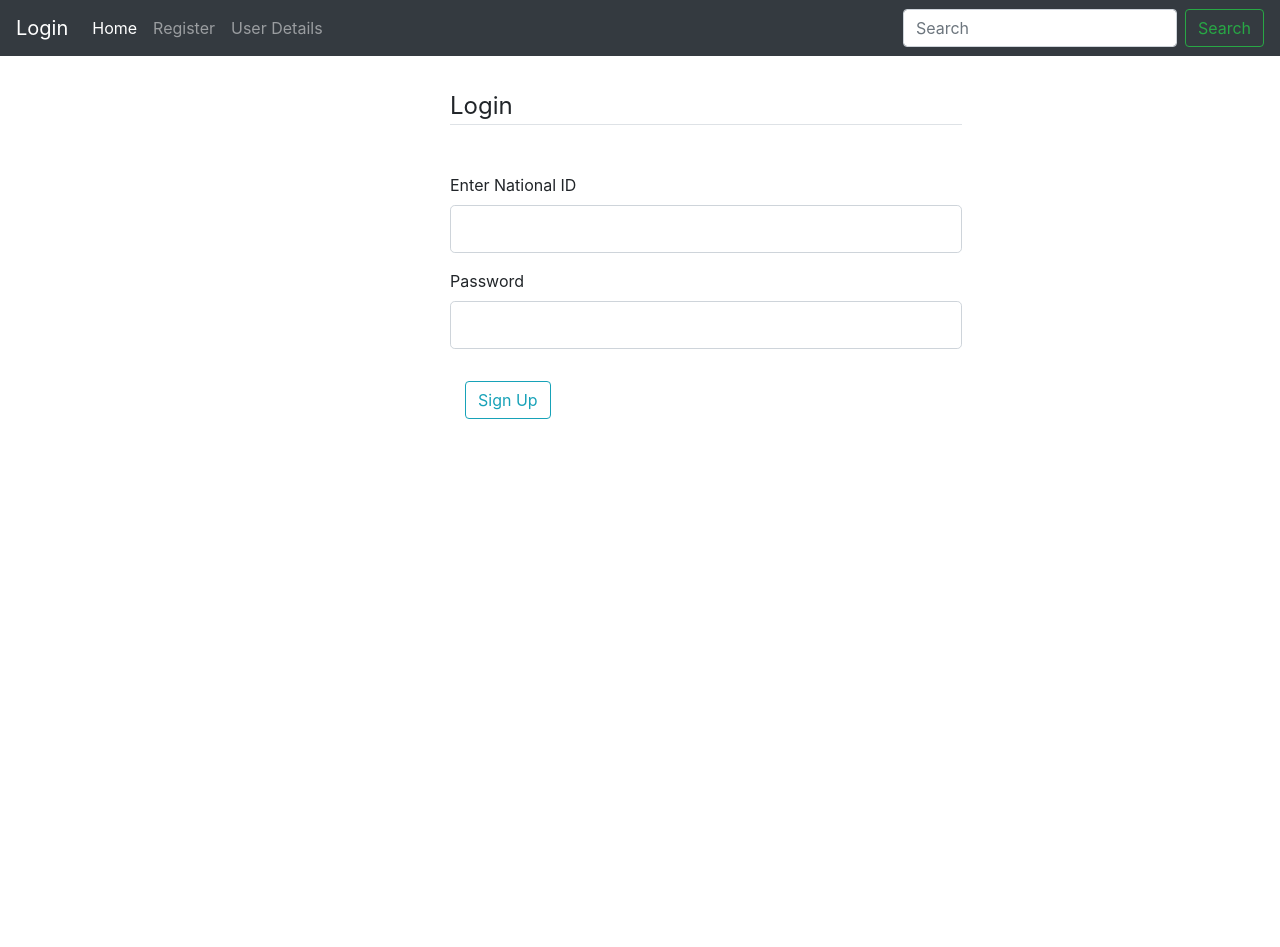
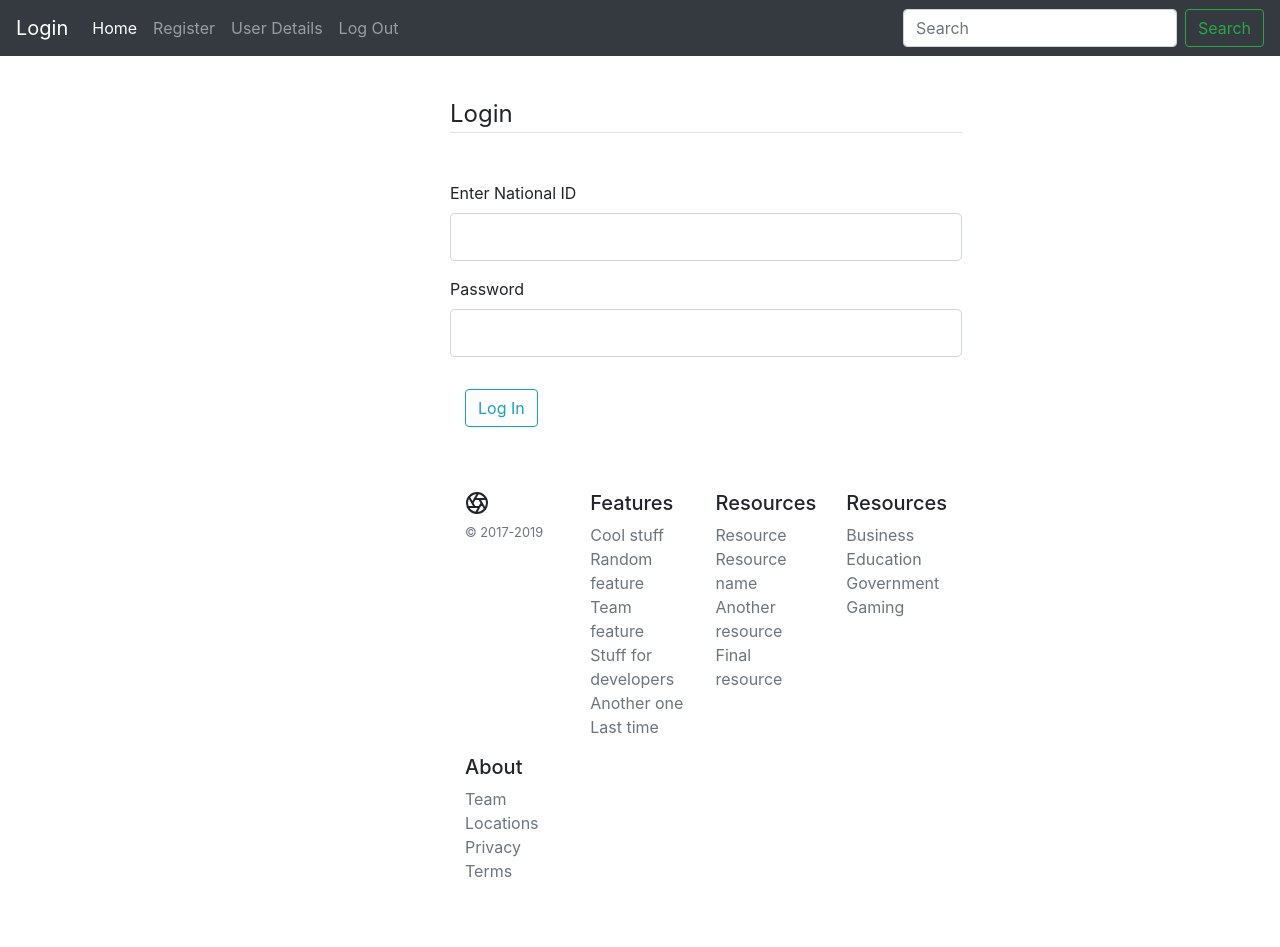
Before and after one commit to cs-nerds/Nawiri-sacco, a Flask app: page /login in a window 1280 px wide. Before the commit the page ends 419 px from the top, so only its background shows below. Run offline with Flask 2, Linux system fonts and the light colour scheme; parts of the project's set-up code (start-up, migrations or seed data) failed here and were passed over; some libraries are stand-ins or nearby versions.

Commit message:
Completed Primary authentication,worked on registration,login and logout routes, included sessions

```diff
--- a/app/__init__.py
+++ b/app/__init__.py
@@ -1,8 +1,7 @@
 from flask import Flask
-from flask_bcrypt import Bcrypt
 from config import Config
+
 
 app=Flask(__name__)
 app.config.from_object(Config)
-bcrypt=Bcrypt(app)
 from app import routes
--- a/app/forms.py
+++ b/app/forms.py
@@ -1,3 +1,4 @@
+
 from  flask_wtf import FlaskForm
 from wtforms import StringField,PasswordField,BooleanField,SubmitField,IntegerField
 from wtforms.validators import DataRequired,Length,Email,EqualTo
@@ -17,4 +18,4 @@ class RegistrationForm(FlaskForm):
 class LoginForm(FlaskForm):
     user_Id=StringField('Enter National ID',validators=[DataRequired(),Length(min=8,max=8)])
     password = PasswordField('Password', validators=[DataRequired()])
-    submit=SubmitField('Sign Up')
+    submit=SubmitField('Log In')
--- a/app/routes.py
+++ b/app/routes.py
@@ -1,51 +1,95 @@
 
+from app import app
+from flask_mysqldb import MySQL,MySQLdb
 
-from app import app,bcrypt
-from flask_mysqldb import MySQL
+from flask import render_template, redirect, url_for, flash, request, config,session,g,Markup
+from app.forms import RegistrationForm,LoginForm
 
-from flask import render_template, redirect, url_for, flash, request, config
-from app.forms import RegistrationForm,LoginForm
 
 app.config['MYSQL_HOST']='localhost'
 app.config['MYSQL_USER']='root'
-app.config['MYSQL_PASSWORD']=''
+app.config['MYSQL_PASSWORD']='Hereniyah1999'
 app.config['MYSQL_DB']='test'
+app.config['MYSQL_CURSORCLASS']='DictCursor'
 
 mysql=MySQL(app)
 @app.route('/')
 @app.route('/home')
 def home():
-    return render_template('base.html')
+    if 'loggedin' in session:
+        return render_template('home.html', username=session['username'])
+
+
+    else:
+        return redirect(url_for('login'))
 @app.route('/register',methods=['GET','POST'])
 def register():
     form = RegistrationForm()
+    return render_template('register.html', title='Sign In',form=form)
+
+@app.route('/userDetails')
+def userDetails():
+
+          cur=mysql.connection.cursor()
+          results=cur.execute("SELECT * FROM memberdetails")
+          if results > 0:
+             userinfo=cur.fetchall()
+             return render_template('userDetails.html',title='User Details',userinfo=userinfo)
+
+@app.route('/login', methods=['GET','POST'])
+def login():
+    form=LoginForm()
+    return render_template('login.html',title='Login',form=form)
+@app.route('/checkUser', methods=['POST'])
+def checkUser():
+    form=LoginForm()
+    if form.validate_on_submit():
+        id=form.user_Id.data
+        password=form.password.data
+        cur=mysql.connection.cursor()
+        cur.execute("SELECT * FROM memberdetails WHERE NationalID ='"+id+"' and Password ='"+password+"'")
+        user=cur.fetchone()
+
+        if user is None:
+             return "Username or password is wrong"
+        else:
+            session['loggedin']= True
+            session['id']= user['NationalID']
+            session['username']= user['LastName']
+
+            return redirect(url_for('home'))
+
+    else:
+        return render_template('login.html',title='Login',form=form)
+
+
+@app.route('/logout')
+def logout():
+    session.pop('loggedin',None)
+    session.pop('id',None)
+    session.pop('username',None)
+    return redirect(url_for('login'))
+@app.route('/RegCheck', methods=['POST'])
+def RegCheck():
+    form = RegistrationForm()
     cur=mysql.connection.cursor()
 
-
     if form.validate_on_submit():
-        hashed_pword=bcrypt.generate_password_hash(form.password.data).decode('utf-8')
+        password=form.password.data
         id=form.user_Id.data
         fname=form.firstName.data
         lname=form.lastName.data
         email=form.email.data
         number=form.phone_no.data
-        pword=hashed_pword
-        cur.execute("INSERT INTO  memberdetails(NationalID,FirstName,LastName,Email,PhoneNumber,Password)VALUES (%s,%s,%s,%s,%s,%s)",(id,fname,lname,email,number,pword))
-        mysql.connection.commit()
-        cur.close
-        flash(f'Your account has been created {form.firstName.data}!!.You are now able to login')
-        return redirect(url_for('login'))
+        cur.execute('SELECT * FROM memberdetails WHERE NationalID = %s', (id,))
+        account=cur.fetchone()
+        if account:
+            flash(Markup(f'USER {form.firstName.data} EXISTS ALREADY!!.PROCEED to LOGIN.If you are not {form.firstName.data} ,Register an account <a href="/register" class="alert-link"> here</a>'))
+            return redirect(url_for('register'))
+        else:
+            cur.execute("INSERT INTO  memberdetails(NationalID,FirstName,LastName,Email,PhoneNumber,Password)VALUES (%s,%s,%s,%s,%s,%s)",(id,fname,lname,email,number,password))
+            mysql.connection.commit()
+            cur.close
+            flash(f'Your account has been created {form.firstName.data}!!.You are now able to login')
+            return redirect(url_for('login'))
     return render_template('register.html', title='Sign In',form=form)
-
-@app.route('/userDetails')
-def userDetails():
-    cur=mysql.connection.cursor()
-    results=cur.execute("SELECT * FROM memberdetails")
-    if results > 0:
-         userinfo=cur.fetchall()
-    return render_template('userDetails.html',title='User Details',userinfo=userinfo)
-
-@app.route('/login')
-def login():
-    form=LoginForm()
-    return render_template('login.html',title='Login',form=form)
--- a/app/templates/base.html
+++ b/app/templates/base.html
@@ -2,16 +2,17 @@
 <meta charset="utf-8">
 <meta name="viewport" content="width=device-width, initial-scale=1, shrink-to-fit=no">
 <html lang="en">
-<head>
+
+<header>
     {% if title %}
     <title>{{title}}-Nawiri</title>
     {% else %}
     <title>Welcome to Nawiri Sacco Management System</title>
     {% endif %}
     <link rel="stylesheet" href="https://stackpath.bootstrapcdn.com/bootstrap/4.4.1/css/bootstrap.min.css" integrity="sha384-Vkoo8x4CGsO3+Hhxv8T/Q5PaXtkKtu6ug5TOeNV6gBiFeWPGFN9MuhOf23Q9Ifjh" crossorigin="anonymous">
-<body>
+    <link rel="icon" href="icon.jpg" <body>
     <nav class="navbar navbar-expand-md navbar-dark fixed-top bg-dark">
-  <a class="navbar-brand" href="#">Login</a>
+        <a class="navbar-brand" href="{{url_for('login')}}">Login</a>
         <button class="navbar-toggler" type="button" data-toggle="collapse" data-target="#navbarsExampleDefault" aria-controls="navbarsExampleDefault" aria-expanded="false" aria-label="Toggle navigation">
     <span class="navbar-toggler-icon"></span>
   </button>
@@ -19,13 +20,16 @@
         <div class="collapse navbar-collapse" id="navbarsExampleDefault">
             <ul class="navbar-nav mr-auto">
                 <li class="nav-item active">
-        <a class="nav-link" href={{url_for('home')}}>Home <span class="sr-only">(current)</span></a>
+                    <a class="nav-link" href={{url_for( 'home')}}>Home <span class="sr-only">(current)</span></a>
                 </li>
                 <li class="nav-item">
-        <a class="nav-link" href={{url_for('register')}}>Register</a>
+                    <a class="nav-link" href={{url_for( 'register')}}>Register</a>
                 </li>
                 <li class="nav-item">
-        <a class="nav-link" href="#" tabindex="-1">User Details</a>
+                    <a class="nav-link" href="{{url_for( 'userDetails')}}" tabindex="-1">User Details</a>
+                </li>
+                <li class="nav-item">
+                    <a class="nav-link" href="{{url_for( 'logout')}}" tabindex="-1">Log Out</a>
                 </li>
             </ul>
             <form class="form-inline my-2 my-lg-0">
@@ -36,25 +40,72 @@
     </nav>
 
 
-<footer class="container">
-  <p>&copy; Nawiri Sacco Management System&reg;</p>
-</footer>
+
     <script src="https://code.jquery.com/jquery-3.4.1.slim.min.js" integrity="sha384-J6qa4849blE2+poT4WnyKhv5vZF5SrPo0iEjwBvKU7imGFAV0wwj1yYfoRSJoZ+n" crossorigin="anonymous"></script>
     <script src="https://cdn.jsdelivr.net/npm/popper.js@1.16.0/dist/umd/popper.min.js" integrity="sha384-Q6E9RHvbIyZFJoft+2mJbHaEWldlvI9IOYy5n3zV9zzTtmI3UksdQRVvoxMfooAo" crossorigin="anonymous"></script>
     <br>
+
+</header>
+
+<body>
+    <br>
+    <br>
     <div class="col-md-8">
-{% with messages=get_flashed_messages(with_categories=true) %}
-{% if messages %}
-{% for category,message in messages %}
-<div class="btn btn-outline-info">
-    {{ message }}
-
-{% endfor %}
-{% endif %}
-{% endwith %}
+        {% with messages=get_flashed_messages(with_categories=true) %} {% if messages %} {% for category,message in messages %}
+        <div class="btn btn-outline-info mt-4">
+            {{ message }} {% endfor %} {% endif %} {% endwith %}
         </div>
         {% block content %}{% endblock %}
 
 
+        <footer class="container py-5">
+            <div class="row">
+                <div class="col-12 col-md">
+                    <svg xmlns="http://www.w3.org/2000/svg" width="24" height="24" fill="none" stroke="currentColor" stroke-linecap="round" stroke-linejoin="round" stroke-width="2" class="d-block mb-2" role="img" viewBox="0 0 24 24" focusable="false"><title>Product</title><circle cx="12" cy="12" r="10"/><path d="M14.31 8l5.74 9.94M9.69 8h11.48M7.38 12l5.74-9.94M9.69 16L3.95 6.06M14.31 16H2.83m13.79-4l-5.74 9.94"/></svg>
+                    <small class="d-block mb-3 text-muted">&copy; 2017-2019</small>
+                </div>
+                <div class="col-6 col-md">
+                    <h5>Features</h5>
+                    <ul class="list-unstyled text-small">
+                        <li><a class="text-muted" href="#">Cool stuff</a></li>
+                        <li><a class="text-muted" href="#">Random feature</a></li>
+                        <li><a class="text-muted" href="#">Team feature</a></li>
+                        <li><a class="text-muted" href="#">Stuff for developers</a></li>
+                        <li><a class="text-muted" href="#">Another one</a></li>
+                        <li><a class="text-muted" href="#">Last time</a></li>
+                    </ul>
+                </div>
+                <div class="col-6 col-md">
+                    <h5>Resources</h5>
+                    <ul class="list-unstyled text-small">
+                        <li><a class="text-muted" href="#">Resource</a></li>
+                        <li><a class="text-muted" href="#">Resource name</a></li>
+                        <li><a class="text-muted" href="#">Another resource</a></li>
+                        <li><a class="text-muted" href="#">Final resource</a></li>
+                    </ul>
+                </div>
+                <div class="col-6 col-md">
+                    <h5>Resources</h5>
+                    <ul class="list-unstyled text-small">
+                        <li><a class="text-muted" href="#">Business</a></li>
+                        <li><a class="text-muted" href="#">Education</a></li>
+                        <li><a class="text-muted" href="#">Government</a></li>
+                        <li><a class="text-muted" href="#">Gaming</a></li>
+                    </ul>
+                </div>
+                <div class="col-6 col-md">
+                    <h5>About</h5>
+                    <ul class="list-unstyled text-small">
+                        <li><a class="text-muted" href="#">Team</a></li>
+                        <li><a class="text-muted" href="#">Locations</a></li>
+                        <li><a class="text-muted" href="#">Privacy</a></li>
+                        <li><a class="text-muted" href="#">Terms</a></li>
+                    </ul>
+                </div>
+            </div>
+        </footer>
+
+
 </body>
+
 </html>
--- a/app/templates/login.html
+++ b/app/templates/login.html
@@ -1,11 +1,11 @@
-{% extends "base.html" %} {% block content%}
+{% extends "base.html" %} {% block content %}
 <div class="content-section" style="width:40%;margin-left:450px;height:60%;">
-    <form action="" method="post" class="form-horizontal">
+    <form action="/checkUser" method="post" class="form-horizontal">
         {{ form.hidden_tag() }}
         <br>
         <fieldset class="form-group">
             <br>
-            <legend class="border-bottom mb-4"> Login</legend>
+            <legend class="border-bottom mb-4"> <i class="fas fa-cloud"></i>Login</legend>
             <div class="form-group">
 
                 {{ form.user_Id.label(class="form-control-label") }}<br> {{form.user_Id(class="form-control form-control-lg")}} {% for error in form.user_Id.errors%}
@@ -13,7 +13,6 @@
             </div>
 
             <div class="form-group">
-
                 {{ form.password.label(class="form-control-label") }}<br> {{form.password(class="form-control form-control-lg")}} {% for error in form.password.errors%}
                 <span style="color:red">[{{error}}</span> {% endfor%}
             </div>
@@ -21,6 +20,7 @@
         <div class="form-group">
             <div class="col">
                 <p>
+
                     {{ form.submit(class="btn btn-outline-info") }}<br>
 
                 </p>
--- a/config.py
+++ b/config.py
@@ -1,4 +1,5 @@
 import os
 basedir=os.path.abspath(os.path.dirname(__file__))
+
 class Config(object):
     SECRET_KEY=os.environ.get('SECRET_KEY') or 'you-will-never-guess'
--- a/nawiri.py
+++ b/nawiri.py
@@ -1,4 +1,3 @@
 from app import app
-
 if __name__ == '__main__':
     app.run(debug=True)
```
Also changed, not shown: app/templates/home.html (added, +35 -0 lines), app/templates/register.html (+5 -4 lines), app/templates/userDetails.html (+22 -10 lines), app/templates/icon.JPG (added). Lines whose indentation alone changed are shown as unchanged.
